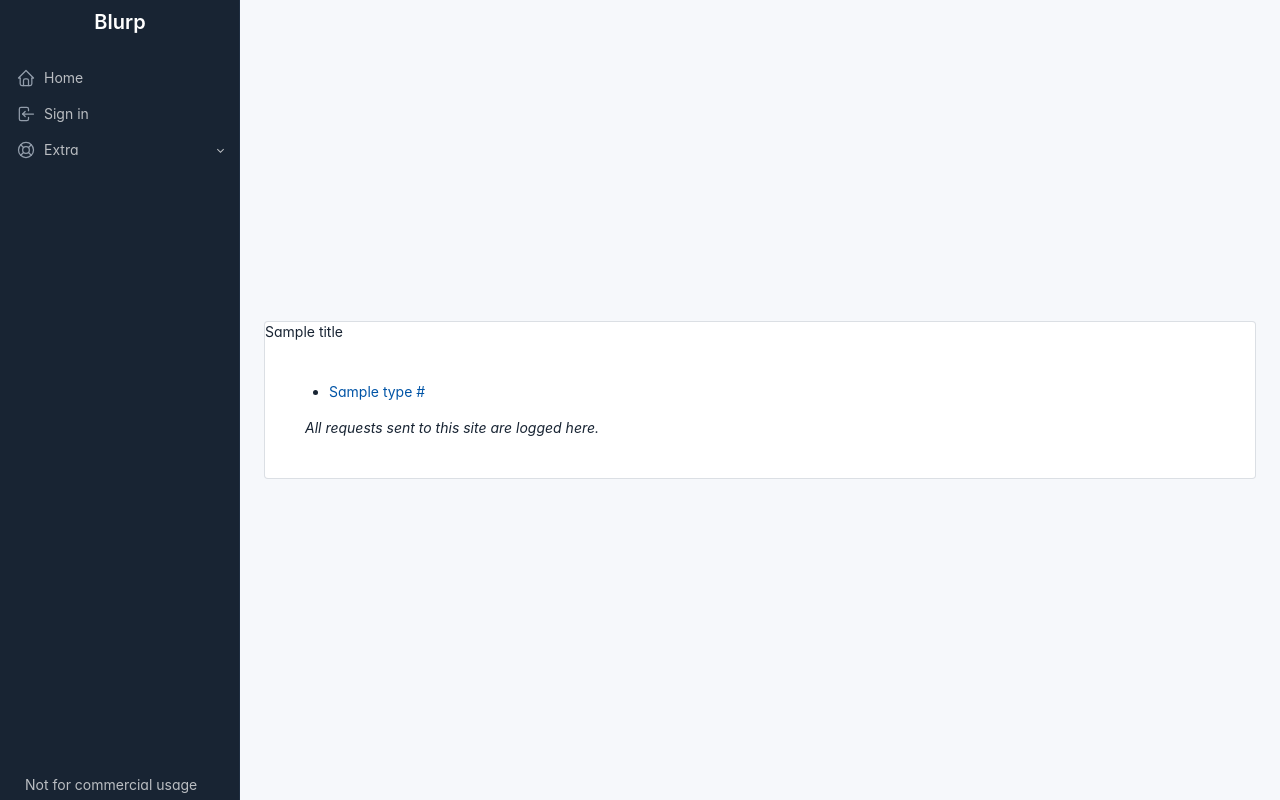
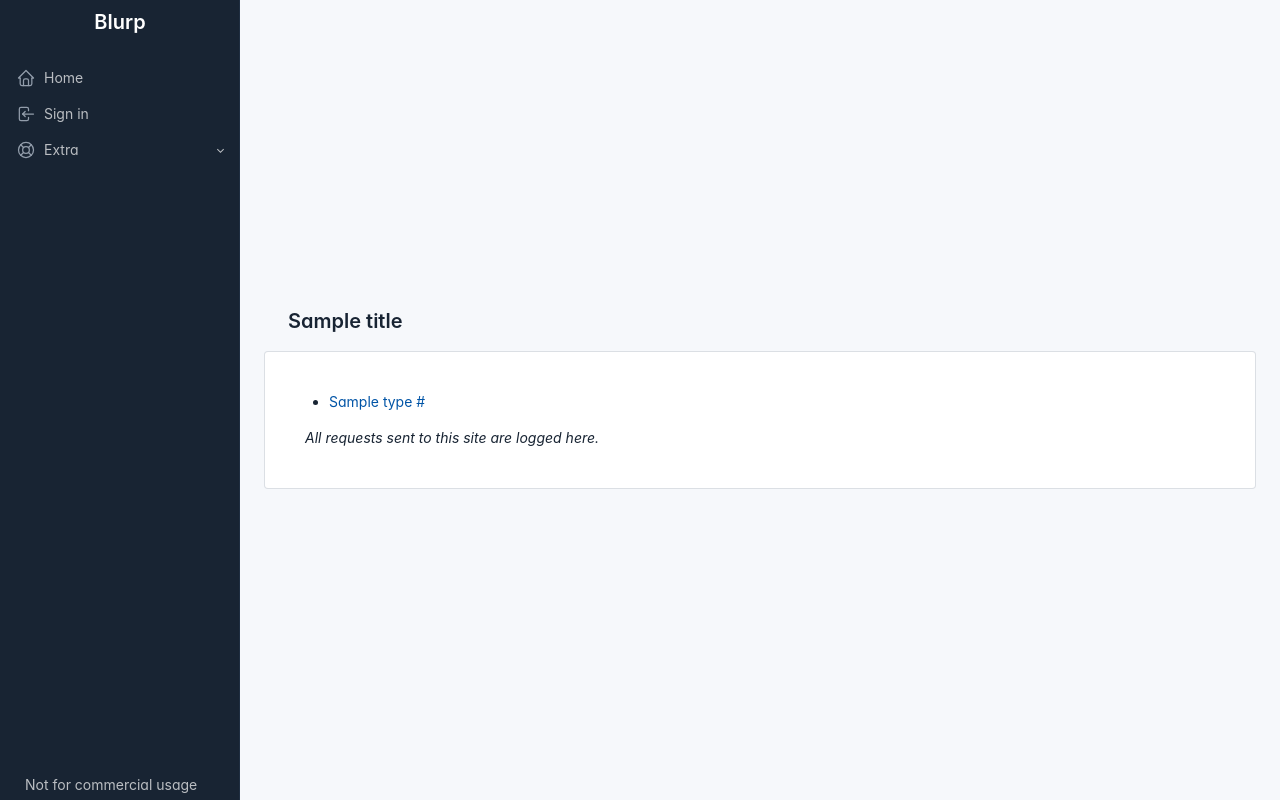
Before and after one commit to Skelmis/Blurp, a Python web app: template home/templates/home.jinja in a window 1280 px wide. Run offline with Jinja, Linux system fonts and the light colour scheme; the template is opened without the code that fills it: most values are stand-ins (such as "Sample title", 1, 10 or a date in 2020); some libraries are stand-ins or nearby versions; some web fonts are replaced.

Commit message:
feat: rework UI to be nicer

```diff
--- a/home/endpoints.py
+++ b/home/endpoints.py
@@ -21,7 +21,6 @@ IGNORE_FROM_SELF: bool = commons.value_to_bool(os.environ.get("IGNORE_FROM_SELF"
 
 @get("/b/requests/{request_uuid: str}", middleware=[EnsureAuth])
 async def view_authed_request(request_uuid: uuid.UUID) -> Template:
-
     csp, nonce = get_csp()
     request_made: RequestMade = await RequestMade.objects().get(
         RequestMade.uuid == request_uuid
@@ -32,7 +31,7 @@ async def view_authed_request(request_uuid: uuid.UUID) -> Template:
     return Template(
         template_name="request.jinja",
         context={
-            "title": "View request",
+            "title": f"Request {request_made.uuid}",
             "csp_nonce": nonce,
             "request_made": request_made,
             "headers": orjson.loads(request_made.headers),
--- a/home/templates/home.jinja
+++ b/home/templates/home.jinja
@@ -3,18 +3,35 @@
 {% block content %}
     <div class="page page-center">
         <div class="container py-4">
+
+            <div class="page-header d-print-none">
+                <div class="container-xl">
+                    <div class="row g-2 align-items-center">
+                        <div class="col">
+                            <h2 class="page-title">
+                                {{ title }}
+                            </h2><br>
+                        </div>
+                    </div>
+                </div>
+            </div>
             {% include 'alerts.jinja' %}
             <div class="card card-md">
-        {{ title }}
                 <div class="card-body">
-        <section>
                     <ul>
                         {% for request in requests %}
-                <li><a href="/b/requests/{% if  authed %}authed/{% endif %}{{ request.uuid }}"> {{ request.type }}
-                    {% if hide_urls %}- {{ request.made_at.strftime("%-I:%M:%S %p, %d-%m-%Y %Z") }}{% else %}{{ request.url }}{% if show_query_params %}{% if request.query_params %}?{{ request.query_params }}{% endif %}{% endif %}{% endif %} </a></li>
+                            <li>
+                                <a href="/b/requests/{% if  authed %}authed/{% endif %}{{ request.uuid }}"> {{ request.type }}
+                                    {% if hide_urls %}-
+                                        {{ request.made_at.strftime("%-I:%M:%S %p, %d-%m-%Y %Z") }}{% else %}{{ request.url }}
+                                        {% if show_query_params %}{% if request.query_params %}?
+                                            {{ request.query_params }}
+                                        {% endif %}{% endif %}{% endif %} </a></li>
                         {% endfor %}
                     </ul>
-        </section>
                     <i>All requests sent to this site are logged here.</i>
                 </div>
+            </div>
+        </div>
+    </div>
 {% endblock content %}
```
Also changed, not shown: home/templates/request.jinja (+21 -6 lines). Lines whose indentation alone changed are shown as unchanged.
